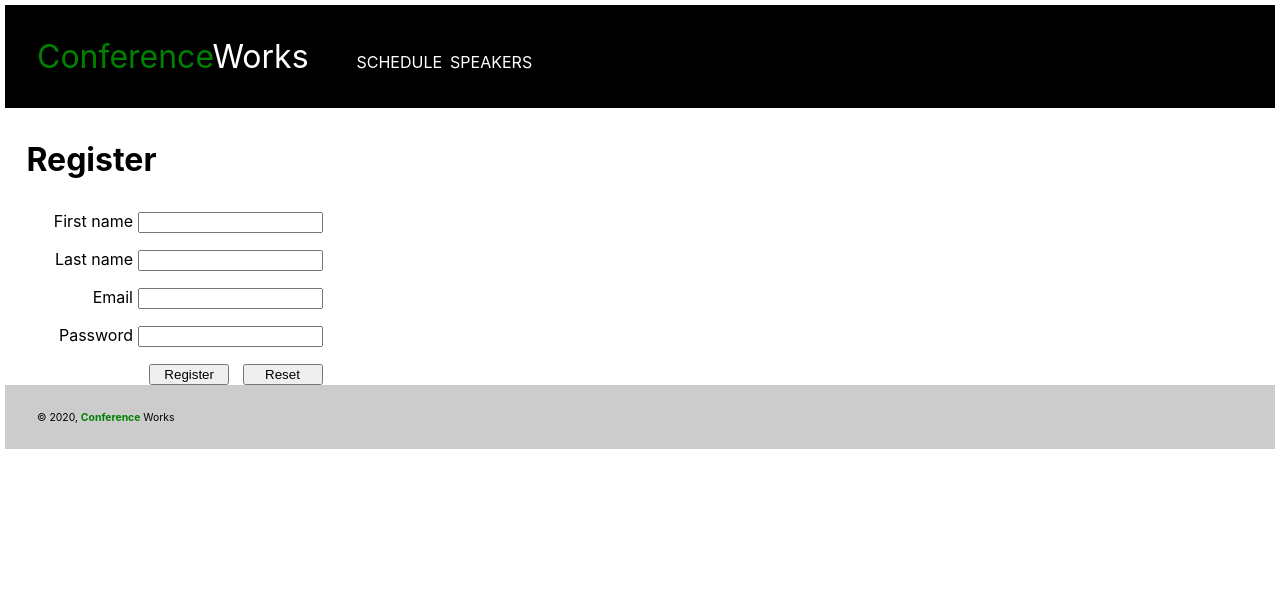
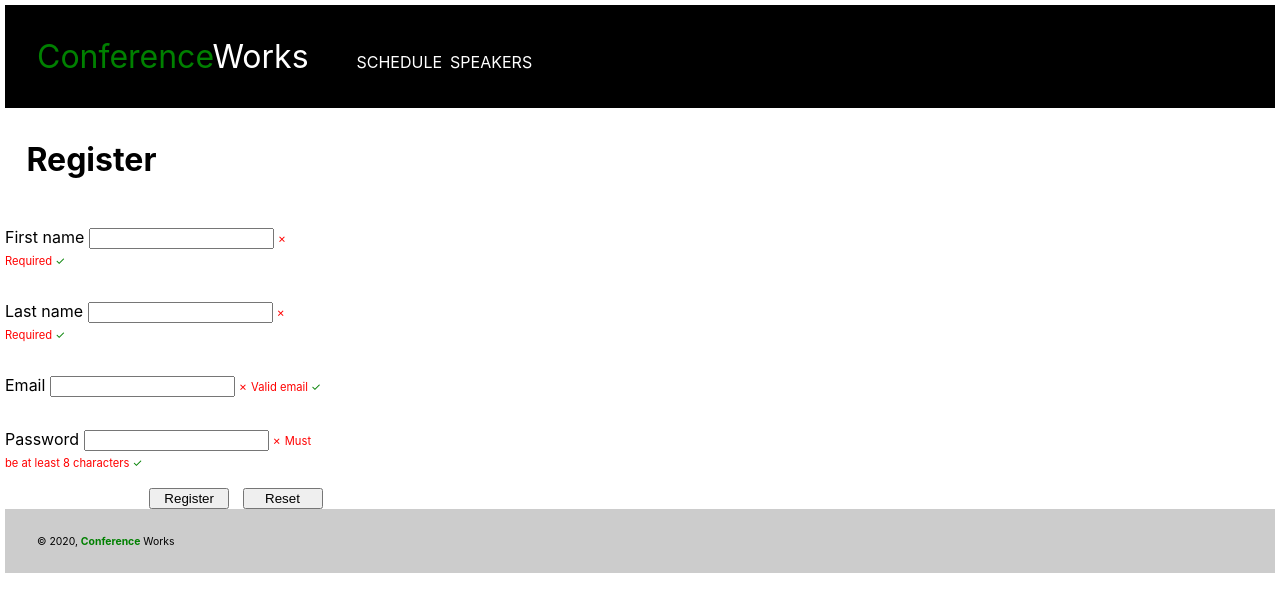
Before and after one commit to SeanLuckett/conference_works_react, a React (Create React App) app: page /register in a window 1280 px wide. Shown: the top 612 px of the page. Built offline with nearby package versions, Linux system fonts and the light colour scheme.

Commit message:
WIP: Modifies the FormItem component
This is our foray into styling the damned validation messages
and getting them to align with all the things. Perhaps, someday,
we'll work it out.

```diff
--- a/src/components/FormItem/FormItem.js
+++ b/src/components/FormItem/FormItem.js
@@ -4,9 +4,12 @@ import styles from './FormItem.module.css';
 
 const formItem = (props) => {
   return (
-    <label className={styles.FormItem}>
-      {props.label} <input type={props.inputType} />
-    </label>
+    <p className={styles.FormItem}>
+      <label for={props.inputName}>{props.label} </label>
+      <input name={props.inputName} type={props.inputType} required={props.required} />
+      <span className={styles.Invalid}> &#10007; {props.validationMsg}</span>
+      <span className={styles.Valid}> &#10003;</span>
+    </p>
   );
 };
 
--- a/src/components/FormItem/FormItem.module.css
+++ b/src/components/FormItem/FormItem.module.css
@@ -1,4 +1,20 @@
 .FormItem {
   margin-bottom: 1em;
-  align-self: flex-end;
+  align-self: flex-start;
 }
+
+.FormItem span {
+  font-size: 0.7em;
+}
+
+.Hidden {
+  display: none;
+}
+
+.Valid {
+  color: #008000;
+}
+
+.Invalid {
+  color: #ff0000;
+}
--- a/src/components/register/Register.js
+++ b/src/components/register/Register.js
@@ -8,10 +8,10 @@ const register = () => {
     <section>
       <h1>Register</h1>
       <form action="submit" className={styles.Form}>
-        <FormItem label="First name" inputType="text" />
-        <FormItem label="Last name" inputType="text" />
-        <FormItem label="Email" inputType="email" />
-        <FormItem label="Password" inputType="password" />
+        <FormItem inputName="first-name" label="First name" inputType="text" required={true} validationMsg={"Required"} />
+        <FormItem inputName="last-name" label="Last name" inputType="text" required={true} validationMsg={"Required"}/>
+        <FormItem inputName="email" label="Email" inputType="email" required={true} validationMsg={"Valid email"} />
+        <FormItem inputName="password" label="Password" inputType="password" required={true} validationMsg={"Must be at least 8 characters"} />
         <formgroup className={styles.ButtonGroup}>
           <button className={styles.FormButton} type="submit">Register</button>
           <button className={styles.FormButton} type="reset">Reset</button>
```
